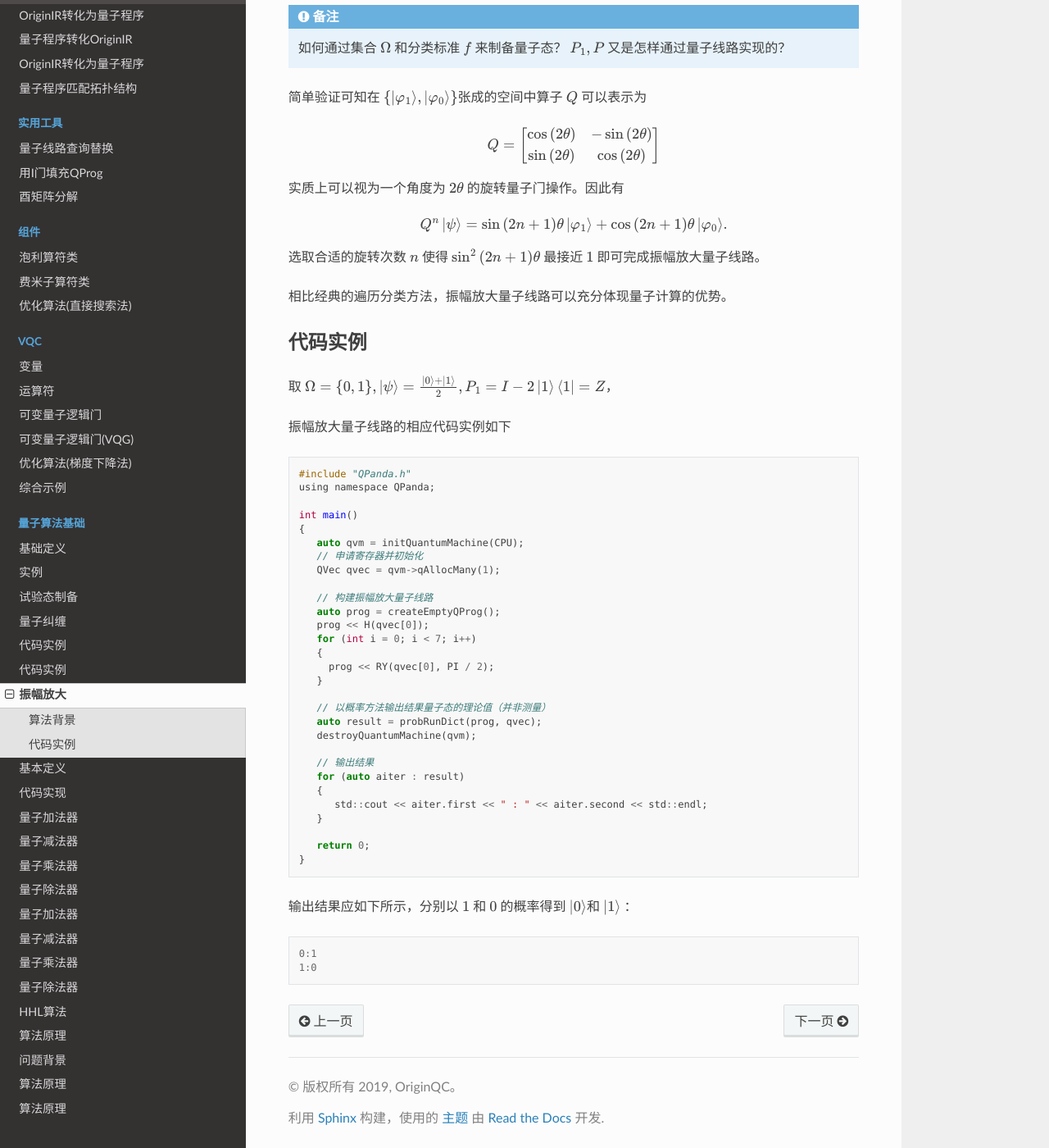
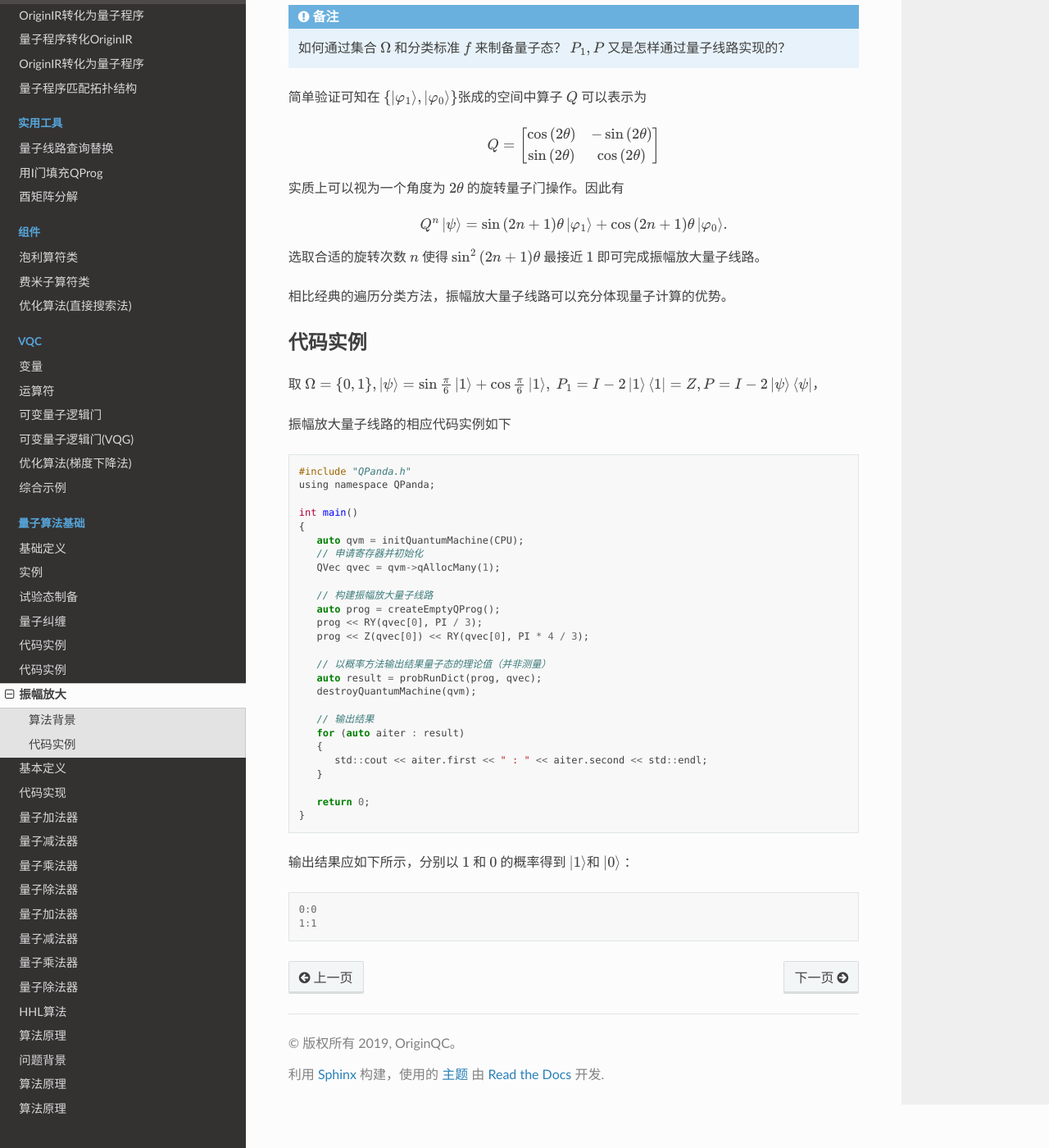
Before and after one commit to OriginQ/QPanda-tutorial, a Sphinx documentation site: the page built from source/AmplitudeAmplification.rst, in a window 1280 px wide and 1400 px high, scrolled down 1010 px. Shown: the whole window at 82% size. Built offline with Sphinx 7.4.7 and the Read the Docs theme 2.0.0, drawn with Linux system fonts in a browser that asks for light colours; pages that are not in the unit, such as notebooks, are missing from menus.

Commit message:
修订振幅放大算例为普通简单例子

```diff
--- a/source/AmplitudeAmplification.rst
+++ b/source/AmplitudeAmplification.rst
@@ -79,8 +79,9 @@
 代码实例
 ****
 
-取 :math:`\Omega=\{0,1\}, \left|\psi\right\rangle = \frac{\left|0\right\rangle+
-\left|1\right\rangle}{2}, P_1=I-2\left|1\right\rangle \left\langle1\right|=Z`，
+取 :math:`\Omega=\{0,1\}, \left|\psi\right\rangle = \sin{\frac{\pi}{6}}\left|1\right\rangle+
+\cos{\frac{\pi}{6}}\left|1\right\rangle,\ P_1=I-2\left|1\right\rangle \left\langle 1\right|=Z,
+P=I-2\left|\psi\right\rangle \left\langle\psi\right|`，
 
 振幅放大量子线路的相应代码实例如下
 
@@ -97,11 +98,8 @@
 
       // 构建振幅放大量子线路
       auto prog = createEmptyQProg();
-      prog << H(qvec[0]);
-      for (int i = 0; i < 7; i++)
-      {
-      	prog << RY(qvec[0], PI / 2);
-      }
+      prog << RY(qvec[0], PI / 3);
+      prog << Z(qvec[0]) << RY(qvec[0], PI * 4 / 3);
 
       // 以概率方法输出结果量子态的理论值（并非测量）
       auto result = probRunDict(prog, qvec);
@@ -117,9 +115,9 @@
    }
 
 输出结果应如下所示，分别以 :math:`1` 和 :math:`0` 的概率\
-得到 :math:`\left|0\right\rangle`\和 :math:`\left|1\right\rangle` ：
+得到 :math:`\left|1\right\rangle`\和 :math:`\left|0\right\rangle` ：
 
 .. code-block:: c
 
-    0:1
-    1:0
+    0:0
+    1:1
```
